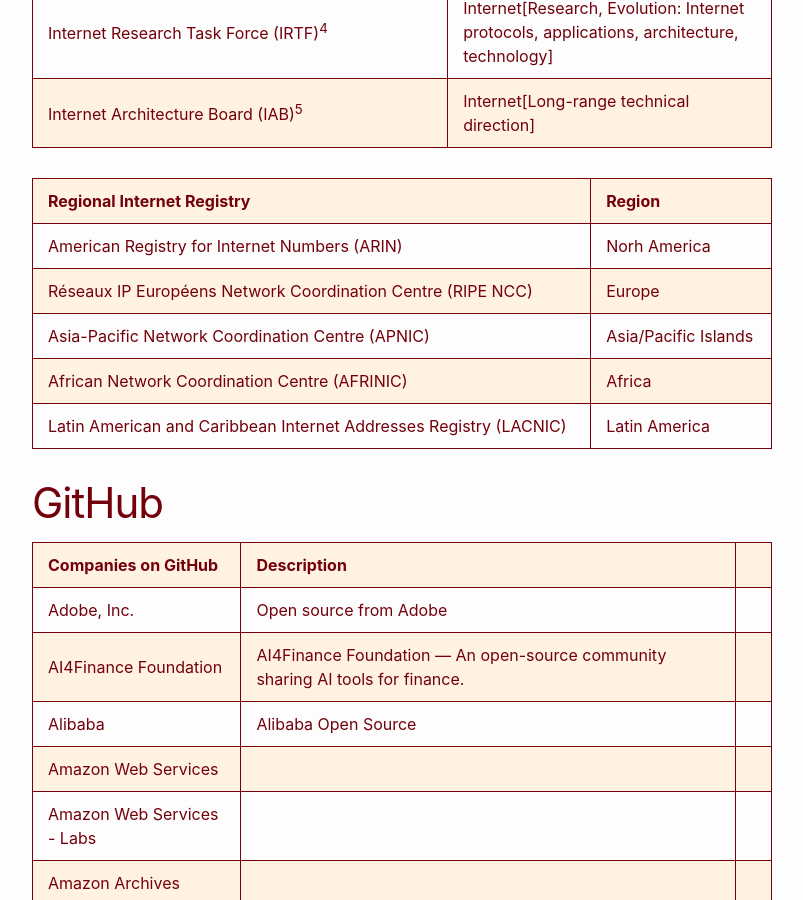
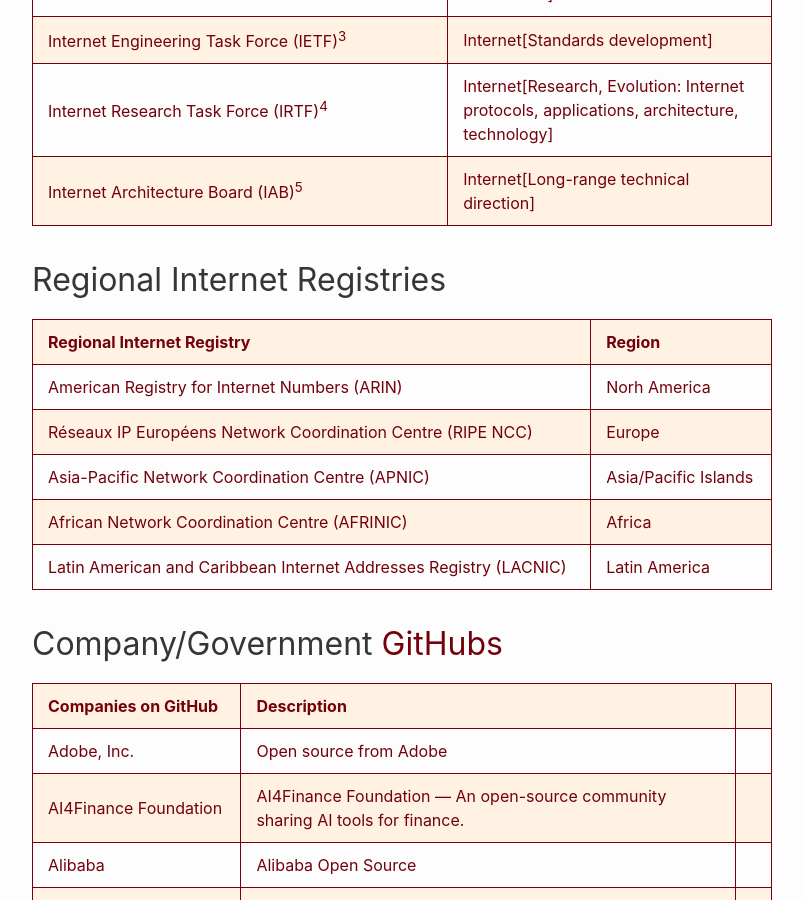
Before and after one commit to RalphHightower/RalphHightower, a Jekyll site: the page built from Computing/ReferencesGitHub.md, in a window 1280 px wide and 900 px high, scrolled down 3606 px. Shown: the whole window, without its empty margins (238-1041 px from the left). Built offline with Jekyll 4.4.1, drawn with Linux system fonts in a browser that asks for light colours; our own code applies the rules of GitHub Pages for plain Markdown files; some of the changed text lies outside the part shown.

Commit message:
[docs](doc): ReferencesGitHub(extended description)

```diff
--- a/Computing/ReferencesGitHub.md
+++ b/Computing/ReferencesGitHub.md
@@ -47,6 +49,8 @@
 [^44]: [IRTF](https://www.irtf.org/) — Promotes research of importance to the evolution of the Internet protocols, applications, architecture and technology.
 [^45]: [IAB](https://www.iab.org/) — Provides long-range technical direction for Internet development, ensuring the Internet continues to grow and evolve as a platform for global communication and innovation.
 
+## Regional Internet Registries
+
 | Regional Internet Registry | Region |
 |----|----|
 | [American Registry for Internet Numbers (ARIN)](https://www.arin.net) | Norh America |
@@ -55,12 +59,12 @@
 | [African Network Coordination Centre (AFRINIC)](https://www.afrinc.net/)  | Africa |
 | [Latin American and Caribbean Internet Addresses Registry (LACNIC)](https://www.lacnic.net) | Latin America |
 
-# [GitHub](https://github.com/)
+## Company/Government [GitHubs](https://github.com/)
 
 | Companies on GitHub | Description |
-|---------------------|-------|
+|---------------------|-------------|
 | [Adobe, Inc.](https://github.com/adobe) | Open source from Adobe |
-| [AI4Finance Foundation](https://github.com/AI4Finance-Foundation ) |  AI4Finance Foundation — An open-source community sharing AI tools for finance.|
+| [AI4Finance Foundation](https://github.com/AI4Finance-Foundation ) | AI4Finance Foundation — An open-source community sharing AI tools for finance.|
 | [Alibaba](https://github.com/alibaba ) | Alibaba Open Source |
 | [Amazon Web Services](https://github.com/aws ) | |
 | [Amazon Web Services - Labs](https://github.com/awslabs ) | |
@@ -69,9 +73,9 @@
 | [The Apache Software Foundation](https://github.com/apache) | The Apache Software Foundation |
 | [Arduino](https://github.com/arduino ) | This org contains the official Arduino tools (IDE, CLI...), documentation and cores. See [@arduino-libraries](https://github.com/arduino-libraries) for the official libraries |
 | [Arduino Libraries](https://github.com/arduino-libraries ) | This org contains the official Arduino Libraries. See [@arduino](https://github.com/arduino) for the tools (IDE, CLI...) and everything else |
-| [Arm Software](https://github.com/ARM-software ) |  |
-| [Arm Developer Ecosystem](https://github.com/ArmDeveloperEcosystem ) |  |
-| [Armbian](https://github.com/armbian) | Linux for single board computers |  |
+| [Arm Software](https://github.com/ARM-software ) | |
+| [Arm Developer Ecosystem](https://github.com/ArmDeveloperEcosystem ) | |
+| [Armbian](https://github.com/armbian) | Linux for single board computers | |
 | [Avnet](https://github.com/Avnet) | Hardware Products |
 | [Ballerine](https://github.com/ballerine-io ) | Open-Source Rules & Workflow Engine for User Identity and Risk Decisioning |
 | [BOINC](https://github.com/BOINC ) | Open-source software for volunteer computing and grid computing |
@@ -80,13 +84,13 @@
 | [CARLA](https://github.com/carla-simulator ) | Autonomous Driving Simulator |
 | [CHIPS Alliance](https://github.com/chipsalliance ) | Common Hardware for Interfaces, Processors and Systems |
 | [Cisco Systems](https://github.com/cisco) | Open Source Projects from Cisco Systems |
-| [Cisco Data Center](https://github.com/datacenter )| Cisco Data Center – Cisco Open Source Projects for the Data Center |
+| [Cisco Data Center](https://github.com/datacenter ) | Cisco Data Center – Cisco Open Source Projects for the Data Center |
 | [Cisco DevNet](https://github.com/CiscoDevNet )| Cisco DevNet – Place for DevNet community to access sample code and collaborate on open source projects that are used in some way in DevNet |
 | [Cisco Test Automation Platform with pyATS & Genie](https://github.com/CiscoTestAutomation ) | Cisco Test Automation Platform with pyATS & Genie Scripts, libraries and plugins developed using Cisco pyATS |
 | [Cloud Native Computing Foundation (CNCF)](https://github.com/cncf ) | Sustaining and integrating open source technologies to orchestrate containers as part of a microservices architecture |
-| [Cloudflare](https://github.com/cloudflare )|Cloudflare |
+| [Cloudflare](https://github.com/cloudflare ) | Cloudflare |
 | [comma.ai](https://github.com/commaai ) | Make driving chill |
-| [Connected Vehicle Systems Alliance](https://github.com/COVESA ) |
+| [Connected Vehicle Systems Alliance](https://github.com/COVESA ) | |
 | [Connectivity Standards Alliance](https://github.com/project-chip ) | Implementation Source Code for the Matter Project |
 | [Docker](https://github.com/docker ) | Docker helps developers bring their ideas to life by conquering the complexity of app development. |
 | [Eclipse Foundation — GitHub](https://github.com/eclipse ) | An open source MQTT broker |
@@ -95,10 +99,10 @@
 | [Faraday](https://github.com/infobyte ) | Open Source Vulnerability Management Platform. |
 | [FireflyTeam](https://github.com/FireflyTeam ) | Firefly open source development team. |
 | [FreeCores](https://github.com/freecores ) | A home for open source hardware cores |
-| [Freescale](https://github.com/Freescale) |   |
+| [Freescale](https://github.com/Freescale) | |
 | [Garmin International](https://github.com/garmin) | Garmin International  |
 | [Giskard](https://github.com/Giskard-AI ) | Eliminate risks of AI errors, security issues & biases. Built in Europe 🇫🇷 🇪🇺 |
-| [Google DeepMind](https://github.com/google-deepmind ) |   |
+| [Google DeepMind](https://github.com/google-deepmind ) | |
 | [google-coral](https://github.com/google-coral ) | Open source projects for [coral.ai](https:://coral.ai) |
 | [Google](https://github.com/google) | Google ❤️ Open Source |
 | [Google GitHub Actions](https://github.com/google-github-actions ) | Google Cloud integrations for the GitHub Actions Marketplace |
@@ -114,26 +118,26 @@
 | [KiCad EDA](https://github.com/KiCad ) | A Cross Platform and Open Source Electronics Design Automation Suite |
 | [Kubernetes](https://github.com/kubernetes/) | Kubernetes |
 | [LinkedIn](https://github.com/linkedin) | LinkedIn |
-| [torvalds/linux: Linux kernel source tree](https://github.com/torvalds/linux ) |Torvalds Source Tree |
+| [torvalds/linux: Linux kernel source tree](https://github.com/torvalds/linux ) | Torvalds Source Tree |
 | [LLVM](https://github.com/llvm ) | This is the LLVM organization on GitHub for the LLVM Project: a collection of modular and reusable compiler and toolchain technologies. |
 | [Mastercard](https://github.com/Mastercard ) | |
-| [Meta Research](https://github.com/facebookresearch ) |   |
+| [Meta Research](https://github.com/facebookresearch ) | |
 | [Microsoft](https://github.com/microsoft) | Open source projects and samples from Microsoft |
 | [Microsoft Azure](https://github.com/Azure) | APIs, SDKs and open source projects from Microsoft Azure |
-| [Microsoft patterns & practices](https://github.com/mspnp ) | We discover, collect, and encourage practices that bring joy to engineering software.|
+| [Microsoft patterns & practices](https://github.com/mspnp ) | We discover, collect, and encourage practices that bring joy to engineering software. |
 | [.NET Platform](https://github.com/dotnet) | Home of the open source .NET platform |
 | [Network UPS Tools project](https://github.com/networkupstools ) | Network UPS Tools |
 | [New Relic](https://github.com/newrelic ) | Full-Stack Observability helps engineers plan, build, deploy, and run great software. Only New Relic has a unified data platform for all telemetry data—metrics, events, logs and traces—paired with analysis tools to find solutions fast. Move past the ‘what’ to uncover the ‘why’ |
-| [nginx](https://github.com/nginx ) |  |
+| [nginx](https://github.com/nginx ) | |
 | [NVIDIA Corporation](https://github.com/NVIDIA) | NVIDIA  |
 | [NVIDIA Research Projects](https://github.com/NVlabs ) | NVIDIA Research |
-| [Octokit](https://github.com/octokit ) |  |
+| [Octokit](https://github.com/octokit ) | |
 | [OPC Foundation](https://github.com/OPCFoundation) | OPC is the interoperability standard for the secure and reliable exchange of data in the industrial automation space and in other industries. It is platform independent and ensures the seamless flow of information among devices from multiple vendors. The OPC Foundation is responsible for the development and maintenance of this standard. |
 | [Open GenerativeAI](https://github.com/OpenGenerativeAI ) | Open-source GenAI community |
 | [OpenTelemetry - CNCF](https://github.com/open-telemetry ) | OpenTelemetry makes robust, portable telemetry a built-in feature of cloud-native software. |
 | [Open Compute Project](https://github.com/orgs/opencomputeproject/repositories ) | |
 | [openldap/openldap: Mirror of OpenLDAP repository](https://github.com/openldap/openldap ) | Lightweight Directory Access Protocol |
-| [openmediavault](https://github.com/openmediavault ) |openmediavault is the next generation network attached storage (NAS) solution based on Debian Linux. It contains services like SSH, (S)FTP, SMB/CIFS, DAAP media server, RSync, BitTorrent client and many more. Thanks to the modular design of the framework it can be enhanced via plugins. OpenMediaVault is primarily designed to be used in home environments |
+| [openmediavault](https://github.com/openmediavault ) | openmediavault is the next generation network attached storage (NAS) solution based on Debian Linux. It contains services like SSH, (S)FTP, SMB/CIFS, DAAP media server, RSync, BitTorrent client and many more. Thanks to the modular design of the framework it can be enhanced via plugins. OpenMediaVault is primarily designed to be used in home environments |
 | [Open GenerativeAI](https://github.com/OpenGenerativeAI ) | Open-source GenAI community |
 | [openssl/openssl: TLS/SSL and crypto library](https://github.com/openssl/openssl ) | Secure Sockets Layer |
 | [Oracle](https://github.com/oracle) | Open Source at Oracle |
@@ -148,14 +152,14 @@
 | [RISC-V](https://github.com/riscv) | The Free and Open RISC Instruction Set Architecture |
 | [RISC-V — ISA Specifications](https://github.com/riscv-isa) | RISC-V: The Free and Open RISC Instruction Set Architecture |
 | [RISC-V — Non-ISA Specifications](https://github.com/riscv-non-isa) | RISC-V: The Free and Open RISC Instruction Set Architecture |
-| [RISC-V — Software](https://github.com/riscv-software-src) | RISC-V: The Free and Open RISC Instruction Set Architecture  |
+| [RISC-V — Software](https://github.com/riscv-software-src) | RISC-V: The Free and Open RISC Instruction Set Architecture |
 | [RISC-V — Upstreaming](https://github.com/riscv-collab) | RISC-V: The Free and Open RISC Instruction Set Architecture |
 | [RISC-V — Android](https://github.com/riscv-android-src) | RISC-V: The Free and Open RISC Instruction Set Architecture |
 | [RISC-V — Administrative Docs](https://github.com/riscv-admin) | RISC-V: The Free and Open RISC Instruction Set Architecture |
 | [rockchip-linux](https://github.com/rockchip-linux ) | An open source software for Rockchip SoCs |
 | [SB Components — UK](https://github.com/sbcshop) (H/W) | SB Components is a UK-based Research and Development company that has been providing embedded, IoT[^91], AI and Robotics based solutions since 2012. |
 | [Security Onion Solutions, LLC](https://github.com/Security-Onion-Solutions ) | Security Onion is a free and open platform for threat hunting, enterprise security monitoring, and log management. It includes our own interfaces for alerting, dashboards, hunting, PCAP, and case management |
-| [Seeed Studio](https://github.com/Seeed-Studio ) |   |
+| [Seeed Studio](https://github.com/Seeed-Studio ) | |
 | [SiFive](https://github.com/sifive) | We bring RISC-V, software, and silicon experts together to innovate with a modern, software-driven approach to semiconductors. |
 | [Sipeed](https://github.com/sipeed ) | Sipeed AIoT[^91] opensource hardware platform |
 | [SparkFun Electronics](https://github.com/sparkfun) | Building open source widgets to make prototyping hardware easier since 2002 |
@@ -167,7 +171,7 @@
 | [T-Firefly](https://github.com/T-Firefly/) | Computers (Embedded, Motherboards, TuringPi compatible |
 | [T-Firefly · GitLab](https://gitlab.com/T-Firefly ) | RISC-V System Manufacturer |
 | [TensorFlow](https://github.com/tensorflow) | TuringPi |
-| [Triton Inference Server](https://github.com/triton-inference-server ) |NVIDIA Triton Inference Server provides a cloud and edge inferencing solution optimized for both CPUs and GPUs.<br />This top level GitHub organization host repositories for officially supported backends, including TensorRT, TensorFlow, PyTorch, Python, ONNX Runtime, and OpenVino. The organization also hosts several popular Triton tools, including:<br />• Model Analyzer: A tool to analyze the runtime performance of a model and provide an optimized model configuration for Triton Inference Server.<br />• Model Navigator: a tool that provides the ability to automate the process of moving a model from source to optimal format and configuration for deployment on Triton Inference Server.|
+| [Triton Inference Server](https://github.com/triton-inference-server )  |NVIDIA Triton Inference Server provides a cloud and edge inferencing solution optimized for both CPUs and GPUs.<br />This top level GitHub organization host repositories for officially supported backends, including TensorRT, TensorFlow, PyTorch, Python, ONNX Runtime, and OpenVino. The organization also hosts several popular Triton tools, including:<br />• Model Analyzer: A tool to analyze the runtime performance of a model and provide an optimized model configuration for Triton Inference Server.<br />• Model Navigator: a tool that provides the ability to automate the process of moving a model from source to optimal format and configuration for deployment on Triton Inference Server. |
 | [TuringPi Machines](https://github.com/turing-machines ) |
 | [Unicorn Engine](https://github.com/unicorn-engine) | Multi-arch multi-platform CPU emulator framework |
 | [valhalla](https://github.com/valhalla ) | Valhalla is an Open Source Routing Library/Service |
@@ -190,7 +196,7 @@
 | [About code owners - GitHub Docs](https://docs.github.com/en/repositories/managing-your-repositorys-settings-and-features/customizing-your-repository/about-code-owners ) |
 | [GitHub Stars: inspire, educate & influence developer communities](https://stars.github.com/ ) |
 
-# [Microsoft](https://www.microsoft.com/)
+## [Microsoft](https://www.microsoft.com/)
 
 | [Microsoft Visual Studio (Online)](https://vscode.dev/) |
 |----------------------------------|
@@ -202,12 +208,12 @@
 | [C# Online Compiler](https://dotnetfiddle.net/Mobile?id=CsCons#code-editor) |
 | [Using Visual Studio Code for C# development / InfoWorld](https://www.infoworld.com/article/3708255/using-visual-studio-code-for-c-sharp-development.html ) |
 
-# Software
+## Software
 
 | Software |
 |---|
 | [Open Source Projects](FavOpenSourceProjects.md) |
-| [Useful Software / Utilities](Software.md)
+| [Useful Software / Utilities](Software.md) ||
 | [A professional collaborative platform for embedded development · PlatformIO](https://platformio.org/ ) |
 
 ## GitHub
```
Also changed, not shown: other parts of Computing/ReferencesGitHub.md (+5 -1 lines).
